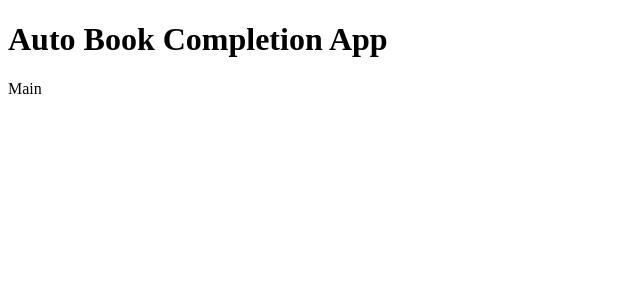
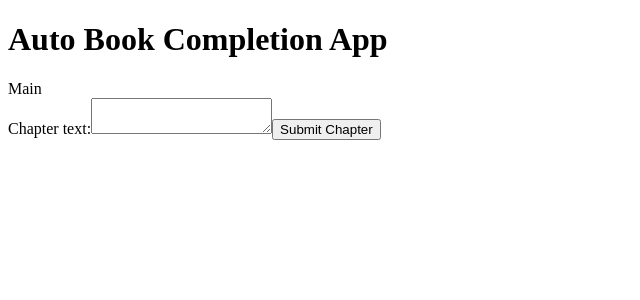
Before and after one commit to PeteSeeling/Auto-Book, a React app: page / in a window 1280 px wide. Shown: the top 300 px of the page, without its empty margins (0-640 px from the left). Built offline with nearby package versions, Linux system fonts and the light colour scheme.

Commit message:
chapterSubmitApi file being written.

```diff
--- /dev/null
+++ b/src/components/ChapterSubmit.jsx
@@ -0,0 +1,25 @@
+import React, { useState } from 'react';
+
+export function ChapterSubmit() {
+  const [chapterText, setChapterText] = useState('');
+
+  function handleSubmit(event) {
+    event.preventDefault();
+    // do something with chapterText
+    console.log(chapterText);
+  }
+
+  function handleChange(event) {
+    setChapterText(event.target.value);
+  }
+
+  return (
+    <form onSubmit={handleSubmit}>
+      <label>
+        Chapter text:
+        <textarea value={chapterText} onChange={handleChange} />
+      </label>
+      <button type="submit">Submit Chapter</button>
+    </form>
+  );
+}
--- a/src/views/Main.jsx
+++ b/src/views/Main.jsx
@@ -1,7 +1,14 @@
 //file that contains the body of the app. This file will contain all of the components that will be rendered to the DOM. The App component will be rendered to the DOM in the index.js file.
 
 //write a main component that will be used in the App component to display the main content of the page. The main component should be a div with a class of 'main'. The main component should render the book creation components
+import { ChapterSubmit } from "../components/ChapterSubmit";
+
 
 export default function Main() {
-  return <div className="main">Main</div>;
+
+
+  return <div className="main">Main
+  <ChapterSubmit />
+    </div>
+  ;
 }
```
Also changed, not shown: src/services/ChapterSubmitAPI.jsx (added, +51 -0 lines).
